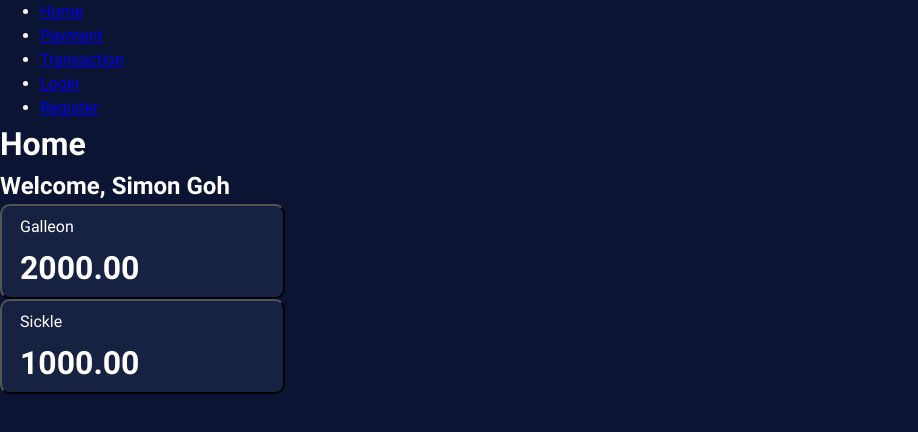
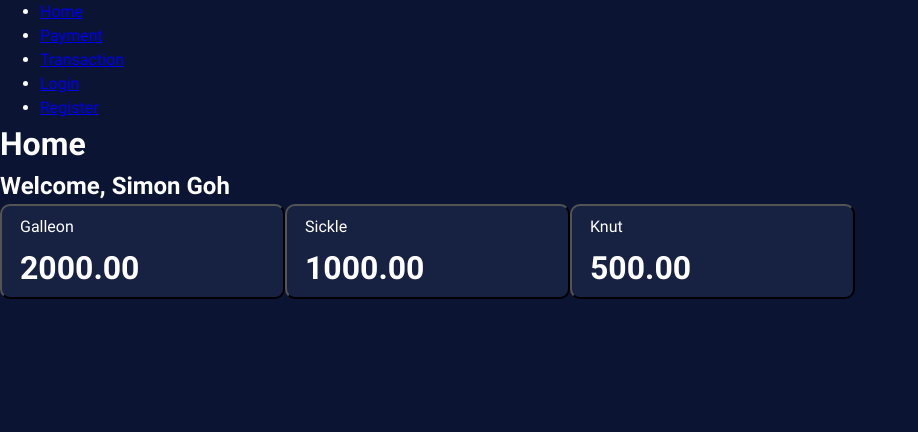
Before and after one commit to BuzzOffer/E-Gringotts-Frontend, a React (Vite) app: page / in a window 1280 px wide. Shown: the top 432 px of the page, without its empty margins (0-918 px from the left). Built offline with nearby package versions, Linux system fonts and the light colour scheme.

Commit message:
Added 3 balancebuttons as one component

```diff
--- /dev/null
+++ b/src/pages/Home/balance.jsx
@@ -0,0 +1,22 @@
+const balances = [
+    {currency: "Galleon", balance: 2000},
+    {currency: "Sickle", balance: 1000},
+    {currency: "Knut", balance: 500},
+]
+
+function Balance() {
+
+    return (
+        <div>
+            {balances.map((item) => (
+                <button id="balance" key={item.currency}>
+                    <h3 id="currencyLabel">{item.currency}</h3>
+                    <h1 id="amountLabel">{item.balance.toFixed(2)}</h1>
+                </button>
+            ))}
+
+        </div>
+    );
+}
+
+export default Balance
--- a/src/pages/Home/balanceGalleon.jsx
+++ /dev/null
@@ -1,13 +0,0 @@
-function BalanceGalleon() {
-    let balance = 2000.00
-    return (
-        <div>
-            <button className="balGalleon" id="balance">
-                <h3 id="currencyLabel">Galleon</h3>
-                <h1 id="amountLabel">{balance.toFixed(2)}</h1>
-            </button>
-        </div>
-    );
-}
-
-export default BalanceGalleon
--- a/src/pages/Home/balanceSickle.jsx
+++ /dev/null
@@ -1,13 +0,0 @@
-function BalanceSickle() {
-    let balance = 1000.00
-    return (
-        <div>
-            <button className="balSickle" id="balance">
-                <h3 id="currencyLabel">Sickle</h3>
-                <h1 id="amountLabel">{balance.toFixed(2)}</h1>
-            </button>
-        </div>
-    );
-}
-
-export default BalanceSickle
--- a/src/pages/Home/index.jsx
+++ b/src/pages/Home/index.jsx
@@ -1,6 +1,7 @@
 import Welcome from './welcome.jsx'
 import BalanceGalleon from './balanceGalleon.jsx';
 import BalanceSickle from './balanceSickle.jsx';
+import Balance from './balance.jsx';
 import './home.css'
 
 export default function Home(){
@@ -8,8 +9,7 @@ export default function Home(){
         <>
             <h1>Home</h1>
             <Welcome />
-            <BalanceGalleon />
-            <BalanceSickle />
+            <Balance />
         </>
     );
 }
```
